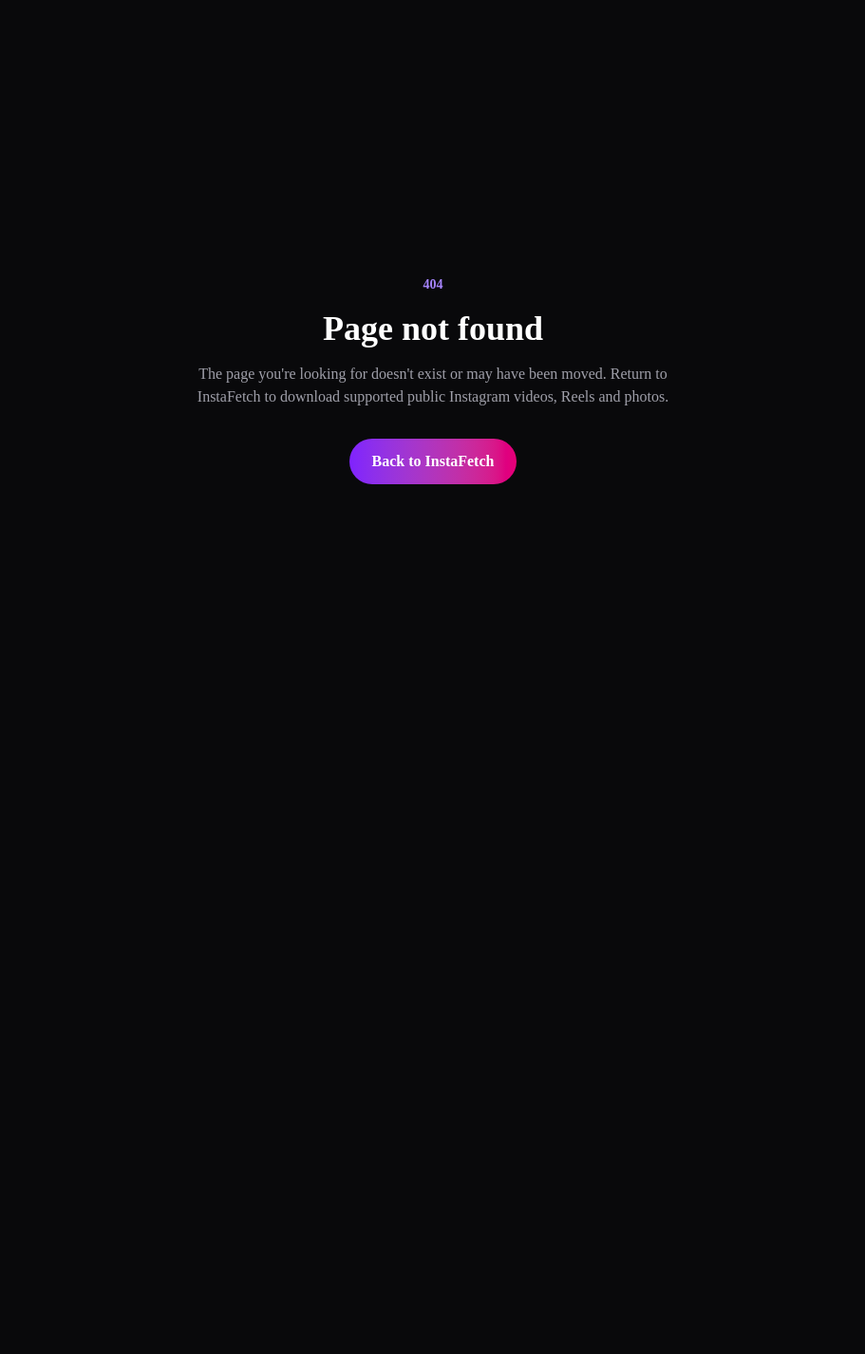
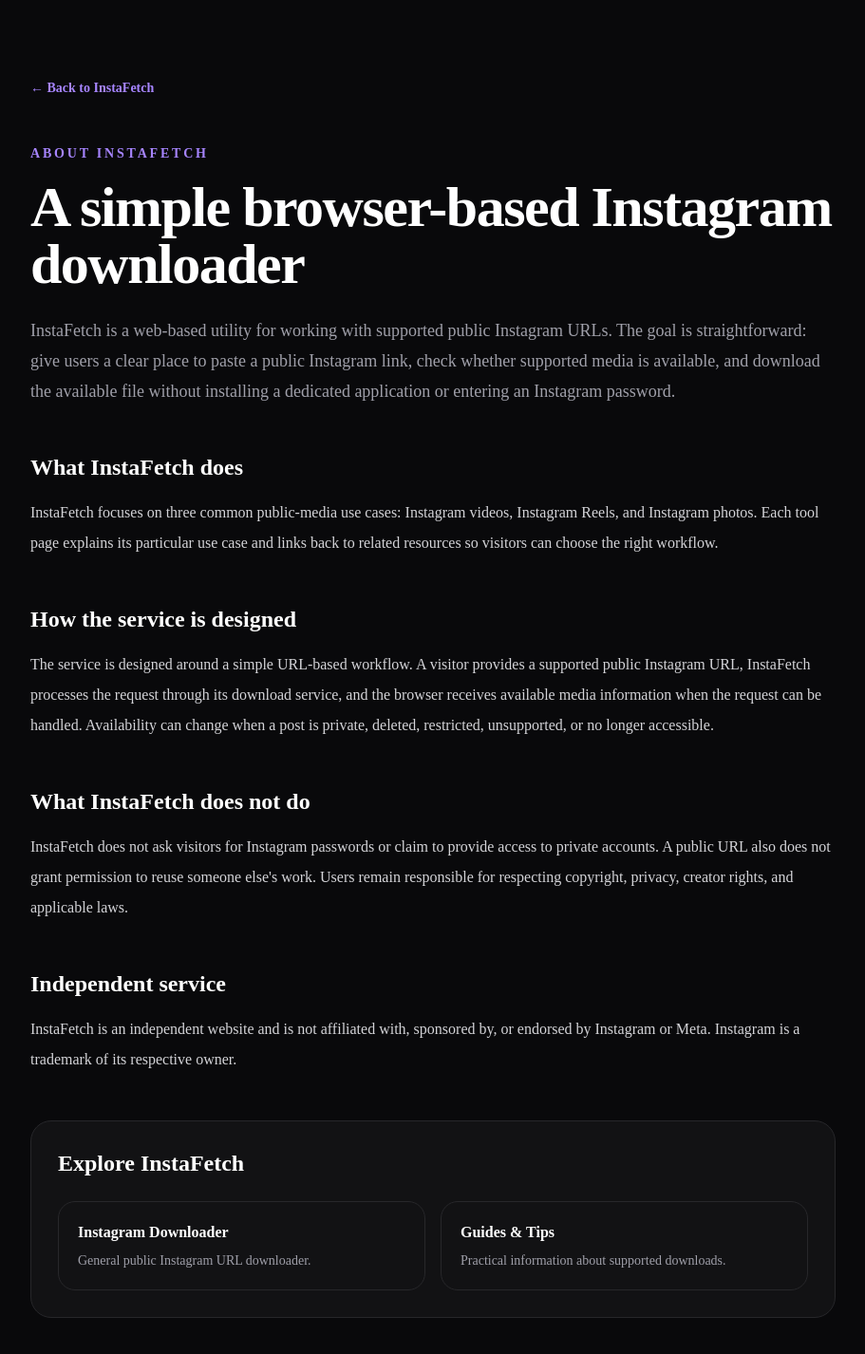
Before and after one commit to deepakgahlyan/instafetch, a Next.js app: page /about in a window 1280 px wide. Before the commit this address had no page. Shown: the top 1426 px of the page at 95% size, without its empty margins (184-1095 px from the left). Before the commit the page ends 800 px from the top, so only its background shows below. Built offline with nearby package versions, Linux system fonts and the light colour scheme.

Commit message:
Add original About page for trust and publisher value

```diff
--- /dev/null
+++ b/app/about/page.tsx
@@ -0,0 +1,77 @@
+import type { Metadata } from "next";
+import Link from "next/link";
+
+const siteUrl = "https://www.instafetch.app";
+
+export const metadata: Metadata = {
+  title: "About InstaFetch",
+  description:
+    "Learn what InstaFetch is, how the service works, what public Instagram content it supports, and the principles behind the browser-based downloader.",
+  alternates: { canonical: `${siteUrl}/about` },
+};
+
+export default function AboutPage() {
+  return (
+    <main className="min-h-screen bg-zinc-950 text-white">
+      <article className="mx-auto max-w-4xl px-6 py-16 md:py-20">
+        <Link href="/" className="text-sm font-semibold text-violet-400 hover:text-violet-300">
+          ← Back to InstaFetch
+        </Link>
+
+        <p className="mt-12 text-sm font-semibold uppercase tracking-[0.2em] text-violet-400">
+          About InstaFetch
+        </p>
+        <h1 className="mt-4 text-4xl font-extrabold tracking-tight md:text-6xl">
+          A simple browser-based Instagram downloader
+        </h1>
+        <p className="mt-6 text-lg leading-8 text-zinc-400">
+          InstaFetch is a web-based utility for working with supported public Instagram URLs. The goal is straightforward: give users a clear place to paste a public Instagram link, check whether supported media is available, and download the available file without installing a dedicated application or entering an Instagram password.
+        </p>
+
+        <div className="mt-12 space-y-12">
+          <section>
+            <h2 className="text-2xl font-bold">What InstaFetch does</h2>
+            <p className="mt-4 leading-8 text-zinc-300">
+              InstaFetch focuses on three common public-media use cases: Instagram videos, Instagram Reels, and Instagram photos. Each tool page explains its particular use case and links back to related resources so visitors can choose the right workflow.
+            </p>
+          </section>
+
+          <section>
+            <h2 className="text-2xl font-bold">How the service is designed</h2>
+            <p className="mt-4 leading-8 text-zinc-300">
+              The service is designed around a simple URL-based workflow. A visitor provides a supported public Instagram URL, InstaFetch processes the request through its download service, and the browser receives available media information when the request can be handled. Availability can change when a post is private, deleted, restricted, unsupported, or no longer accessible.
+            </p>
+          </section>
+
+          <section>
+            <h2 className="text-2xl font-bold">What InstaFetch does not do</h2>
+            <p className="mt-4 leading-8 text-zinc-300">
+              InstaFetch does not ask visitors for Instagram passwords or claim to provide access to private accounts. A public URL also does not grant permission to reuse someone else's work. Users remain responsible for respecting copyright, privacy, creator rights, and applicable laws.
+            </p>
+          </section>
+
+          <section>
+            <h2 className="text-2xl font-bold">Independent service</h2>
+            <p className="mt-4 leading-8 text-zinc-300">
+              InstaFetch is an independent website and is not affiliated with, sponsored by, or endorsed by Instagram or Meta. Instagram is a trademark of its respective owner.
+            </p>
+          </section>
+
+          <section className="rounded-3xl border border-zinc-800 bg-zinc-900/60 p-7">
+            <h2 className="text-2xl font-bold">Explore InstaFetch</h2>
+            <div className="mt-6 grid gap-4 sm:grid-cols-2">
+              <Link href="/instagram-downloader" className="rounded-2xl border border-zinc-800 p-5 hover:border-violet-500/50">
+                <span className="font-semibold">Instagram Downloader</span>
+                <span className="mt-2 block text-sm text-zinc-400">General public Instagram URL downloader.</span>
+              </Link>
+              <Link href="/blog" className="rounded-2xl border border-zinc-800 p-5 hover:border-violet-500/50">
+                <span className="font-semibold">Guides &amp; Tips</span>
+                <span className="mt-2 block text-sm text-zinc-400">Practical information about supported downloads.</span>
+              </Link>
+            </div>
+          </section>
+        </div>
+      </article>
+    </main>
+  );
+}
```
